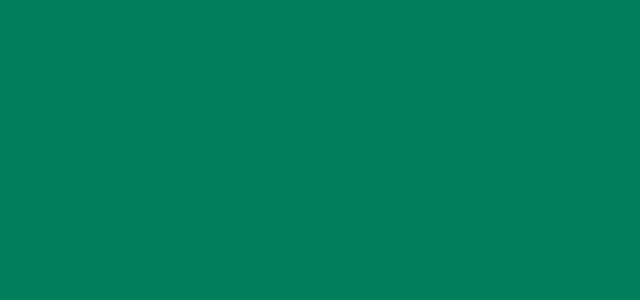
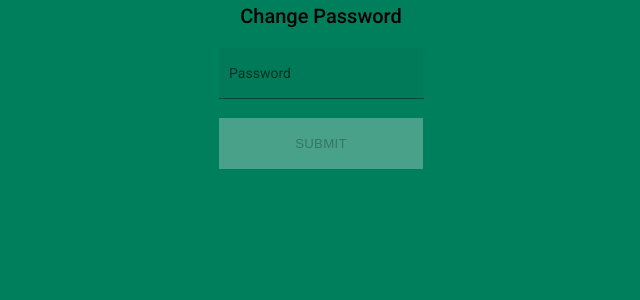
Before and after one commit to PSW-Group-4/Public-Front-end, an Angular app: page /bloodBanks/1 in a window 1280 px wide. Before the commit this address led to /. Shown: the top 300 px of the page, without its empty margins (319-959 px from the left). Built offline with nearby package versions, Linux system fonts and the light colour scheme; no server answers.

Commit message:
Committing front for blood bank password change created blood bank module with model, service, and password change component

```diff
--- a/src/app/app-routing.module.ts
+++ b/src/app/app-routing.module.ts
@@ -4,16 +4,17 @@ import { CreateFeedbackComponent } from './create-feedback/create-feedback.compo
 import { LandingPageComponent } from './landing-page/landing-page.component';
 import { LoginComponent } from './login/login.component';
 import { PatientHomeComponent } from './patient-home/patient-home.component';
-
+import { ChangePasswordComponent } from './blood-bank/change-password/change-password.component';
 
 const routes: Routes = [
   { path: '', component: LandingPageComponent },
   {path: 'loginPage', component: LoginComponent },
   {path: 'landingPage', component: LandingPageComponent },
+  {path:'bloodBanks/:ApiKey', component: ChangePasswordComponent},
   {
     path: 'patientHome', component: PatientHomeComponent,
     children: [{ path: 'createFeedback', component: CreateFeedbackComponent }]
-  },
+  }
 
 ];
 
--- a/src/app/app.module.ts
+++ b/src/app/app.module.ts
@@ -2,7 +2,6 @@ import { NgModule } from '@angular/core';
 import { BrowserModule } from '@angular/platform-browser';
 import { FormsModule } from '@angular/forms';
 import { HttpClientModule } from "@angular/common/http";
-
 import { AppRoutingModule,routingComponents } from './app-routing.module';
 import { AppComponent } from './app.component';
 import { LoginComponent } from './login/login.component';
@@ -11,7 +10,7 @@ import { CreateFeedbackComponent } from './create-feedback/create-feedback.compo
 import { LandingPageComponent } from './landing-page/landing-page.component';
 import { PatientHomeComponent } from './patient-home/patient-home.component';
 import { BrowserAnimationsModule } from '@angular/platform-browser/animations';
-
+import { BloodBankModule } from './blood-bank/blood-bank.module';
 @NgModule({
   declarations: [
     AppComponent,
@@ -28,6 +27,7 @@ import { BrowserAnimationsModule } from '@angular/platform-browser/animations';
     AppRoutingModule,
     BrowserAnimationsModule,
     FormsModule,
+    BloodBankModule,
 
   ],
   providers: [],
--- /dev/null
+++ b/src/app/blood-bank/Service/blood-bank.service.ts
@@ -0,0 +1,26 @@
+import { HttpClient, HttpHeaders } from '@angular/common/http';
+import { Injectable } from '@angular/core';
+import { Observable } from 'rxjs';
+import { BloodBank } from '../blood-bank.model';
+
+@Injectable({
+  providedIn: 'root'
+})
+export class BloodBankService {
+
+  apiHost: string = 'http://localhost:5000/';
+  headers: HttpHeaders = new HttpHeaders({ 'Content-Type': 'application/json' });
+
+  constructor(private http: HttpClient) { }
+
+  getBloodBanks(): Observable<BloodBank[]> {
+    return this.http.get<BloodBank[]>(this.apiHost + 'api/BloodBank', {headers: this.headers});
+  }
+
+  getBloodBankByApiKey(ApiKey: String): Observable<BloodBank> {
+    return this.http.get<BloodBank>(this.apiHost + 'api/BloodBank/' + ApiKey, {headers: this.headers});
+  }
+  updateBloodBank(bloodBank: any): Observable<any> {
+    return this.http.post<any>(this.apiHost + 'api/BloodBank/' + bloodBank.Id, bloodBank, {headers: this.headers});
+  }
+}
--- /dev/null
+++ b/src/app/blood-bank/blood-bank.model.ts
@@ -0,0 +1,19 @@
+export class BloodBank {
+    Id: String = '';
+    Name: String ='';
+    ServerAddress: string = '';
+    EmailAddress: string = '';
+    password: string = '';
+    ApiKey: string = '';
+
+    public constructor(obj?: any) {
+        if (obj) {
+            this.Id = obj.Id;
+            this.EmailAddress = obj.EmailAddress;
+            this.Name = obj.Name;
+            this.ServerAddress = obj.ServerAddress;
+            this.password = obj.password;
+            this.ApiKey = obj.ApiKey;
+        }
+    }
+}
--- /dev/null
+++ b/src/app/blood-bank/change-password/change-password.component.css
@@ -0,0 +1,13 @@
+.mat-stroked-button {
+    color: #382110;
+}
+
+div {
+    width: 40%;
+    margin: auto;
+}
+
+mat-form-field {
+    width: 100%;
+    margin: auto;
+}
--- /dev/null
+++ b/src/app/blood-bank/change-password/change-password.component.html
@@ -0,0 +1,12 @@
+<div class="container">
+    <div>
+        <h2>Change Password {{bloodBank.Name}} </h2>
+        <mat-form-field appearance="fill">
+            <mat-label>Password</mat-label>
+            <input matInput [(ngModel)]="bloodBank.password">
+        </mat-form-field><br>
+        <button mat-stroked-button (click)="changePassword()" [disabled]="bloodBank.password.length<5">
+            Submit
+        </button>
+    </div>
+</div>
--- /dev/null
+++ b/src/app/blood-bank/change-password/change-password.component.ts
@@ -0,0 +1,36 @@
+import { Component, OnInit } from '@angular/core';
+import { ActivatedRoute, Router } from '@angular/router';
+import { BloodBank } from '../blood-bank.model';
+import { BloodBankService } from '../Service/blood-bank.service';
+
+@Component({
+  selector: 'app-change-password',
+  templateUrl: './change-password.component.html',
+  styleUrls: ['./change-password.component.css']
+})
+export class ChangePasswordComponent implements OnInit {
+  public bloodBank : BloodBank = new BloodBank();
+  constructor( private bloodBankService : BloodBankService, private router: Router, private route: ActivatedRoute ) { }
+
+  ngOnInit(): void { this.route.queryParams
+    .subscribe(params => {
+      let ApiKey : any  = this.route.snapshot.paramMap.get('ApiKey');
+      this.bloodBankService.getBloodBankByApiKey(ApiKey).subscribe(res => {
+        this.bloodBank = res;
+      })
+    });
+  }
+
+  public changePassword() {
+    if (!this.isValidInput()) return;
+    this.bloodBankService.updateBloodBank(this.bloodBank).subscribe(res => {
+      alert("Password was changed to: " +this.bloodBank.password);
+      this.router.navigate(['']);
+    });
+  }
+
+  private isValidInput(): boolean {
+    return this.bloodBank?.password != "";
+  }
+
+}
```
Also changed, not shown: src/app/blood-bank/blood-bank.module.ts (added, +30 -0 lines), 2 other files (tests, documents, lock files or other folders).
